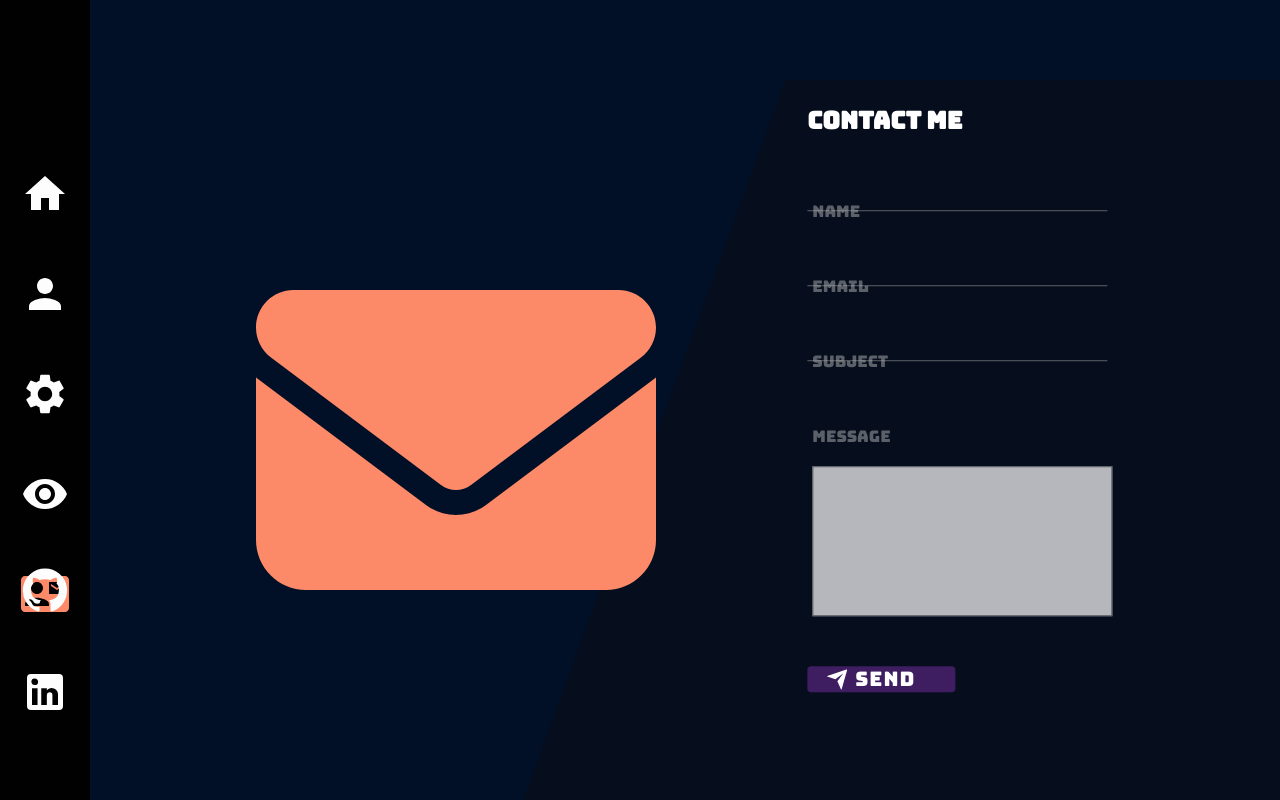
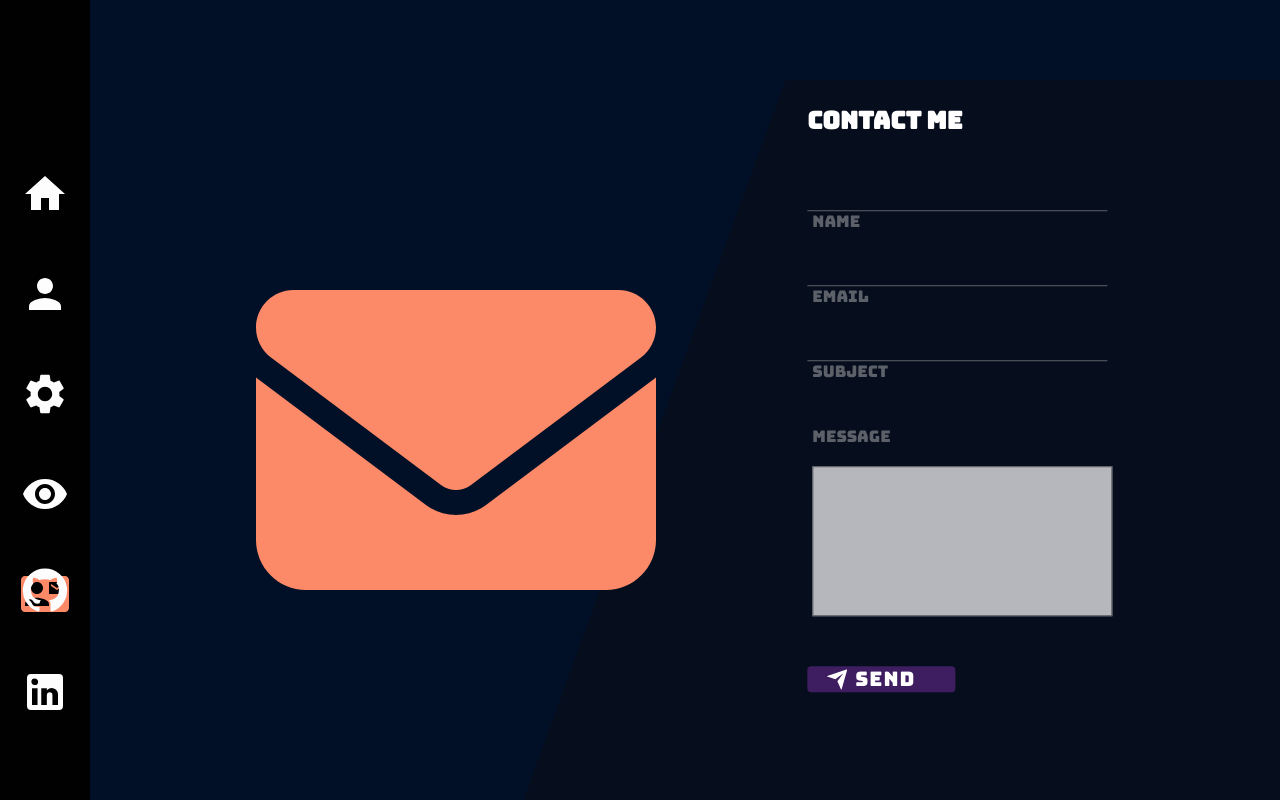
Before and after one commit to LifestreamX/portfolio, a React (Create React App) app: page /contact in a window 1280 px wide. Built offline with nearby package versions, Linux system fonts and the light colour scheme.

Commit message:
form adjustment

```diff
--- a/package.json
+++ b/package.json
@@ -39,7 +39,7 @@
   },
   "scripts": {
     "start": "react-scripts start",
-    "build": "CI='' react-scripts build",
+    "build": "react-scripts build",
     "test": "react-scripts test",
     "eject": "react-scripts eject"
   },
--- a/src/pages/contact/Contact.js
+++ b/src/pages/contact/Contact.js
@@ -140,19 +140,19 @@ const Contact = () => {
                 <div className='group input-2'>
                   <input type='text' required name='name' />
                   <span className='highlight'></span>
-                  <label>Name</label>
+                  <label className='labels'>Name</label>
                 </div>
                 {/* Email input */}
                 <div className='group input-3'>
                   <input type='email' required name='email' />
                   <span className='highlight'></span>
-                  <label for='email'>Email</label>
+                  <label for='email' className='labels'>Email</label>
                 </div>
                 {/* Subject input */}
                 <div className='group input-4'>
                   <input type='text' required name='subject' />
                   <span className='highlight'></span>
-                  <label>Subject</label>
+                  <label className='labels'>Subject</label>
                 </div>
                 {/* Message input */}
                 <div className='group message-wrapper input-5'>
--- a/src/pages/contact/Contact.scss
+++ b/src/pages/contact/Contact.scss
@@ -81,6 +81,10 @@ h1 {
   color: white !important;
   font-size: 24px;
   margin-bottom: 50px;
+}
+
+.labels {
+  margin-top: 10px;
 }
 
 .group {
```
